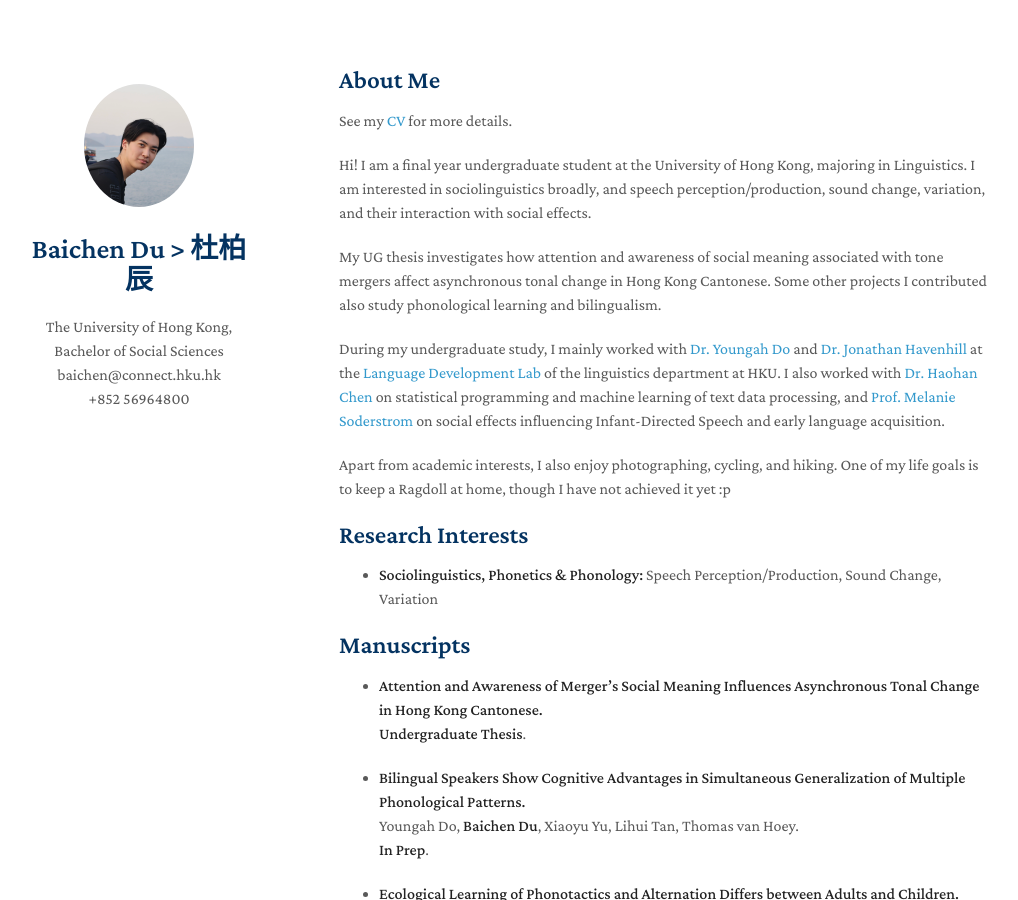
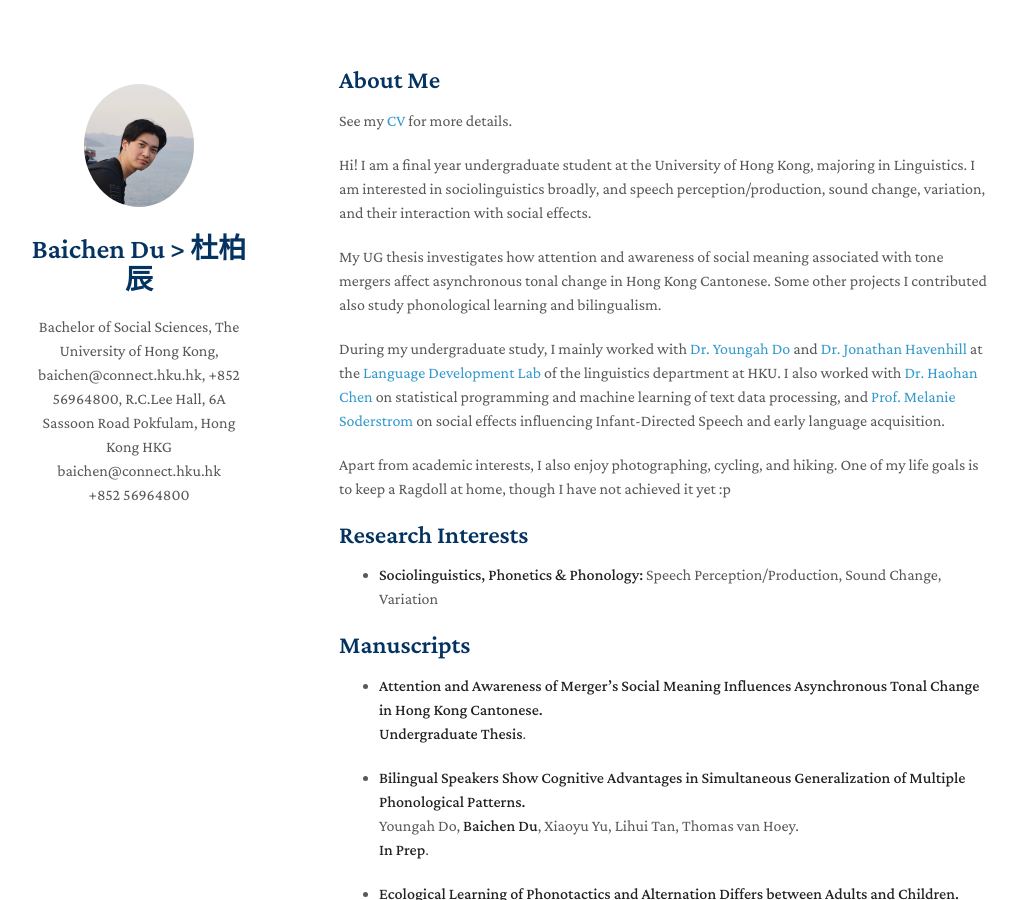
Before and after one commit to AlbertBaichenDu/AlbertBaichenDu.github.io, a Jekyll site: the page built from index.md, in a window 1280 px wide and 900 px high. Shown: the whole window, without its empty margins (131-1149 px from the left). Built offline with Jekyll 4.4.1, drawn with Linux system fonts in a browser that asks for light colours; nearby versions of some CDN libraries; a style sheet for code colours, icons or effects is not loaded; our own code applies the rules of GitHub Pages for plain Markdown files.

Commit message:
Update _config.yml

```diff
--- a/_config.yml
+++ b/_config.yml
@@ -1,5 +1,5 @@
 title: Baichen Du > 杜柏辰
-position: The University of Hong Kong, Bachelor of Social Sciences
+position: Bachelor of Social Sciences, The University of Hong Kong, baichen@connect.hku.hk, +852 56964800, R.C.Lee Hall, 6A Sassoon Road Pokfulam, Hong Kong HKG
 affiliation: baichen@connect.hku.hk
 email: +852 56964800
 address1: R.C.Lee Hall,
```
